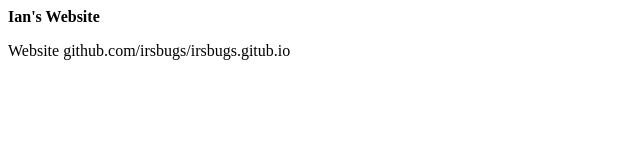
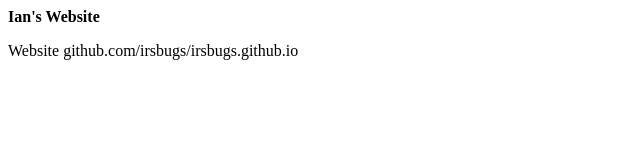
Before and after one commit to irsbugs/irsbugs3.github.io, a plain HTML site: page index.html in a window 1280 px wide. Shown: the full height of the page, 0-640 px from the left. Drawn offline with Linux system fonts and the light colour scheme.

Commit message:
Update index.html

```diff
--- a/index.html
+++ b/index.html
@@ -1,3 +1,3 @@
 <b>Ian's Website</b>
 
-<p>Website github.com/irsbugs/irsbugs.gitub.io</p>
+<p>Website github.com/irsbugs/irsbugs.github.io</p>
```
